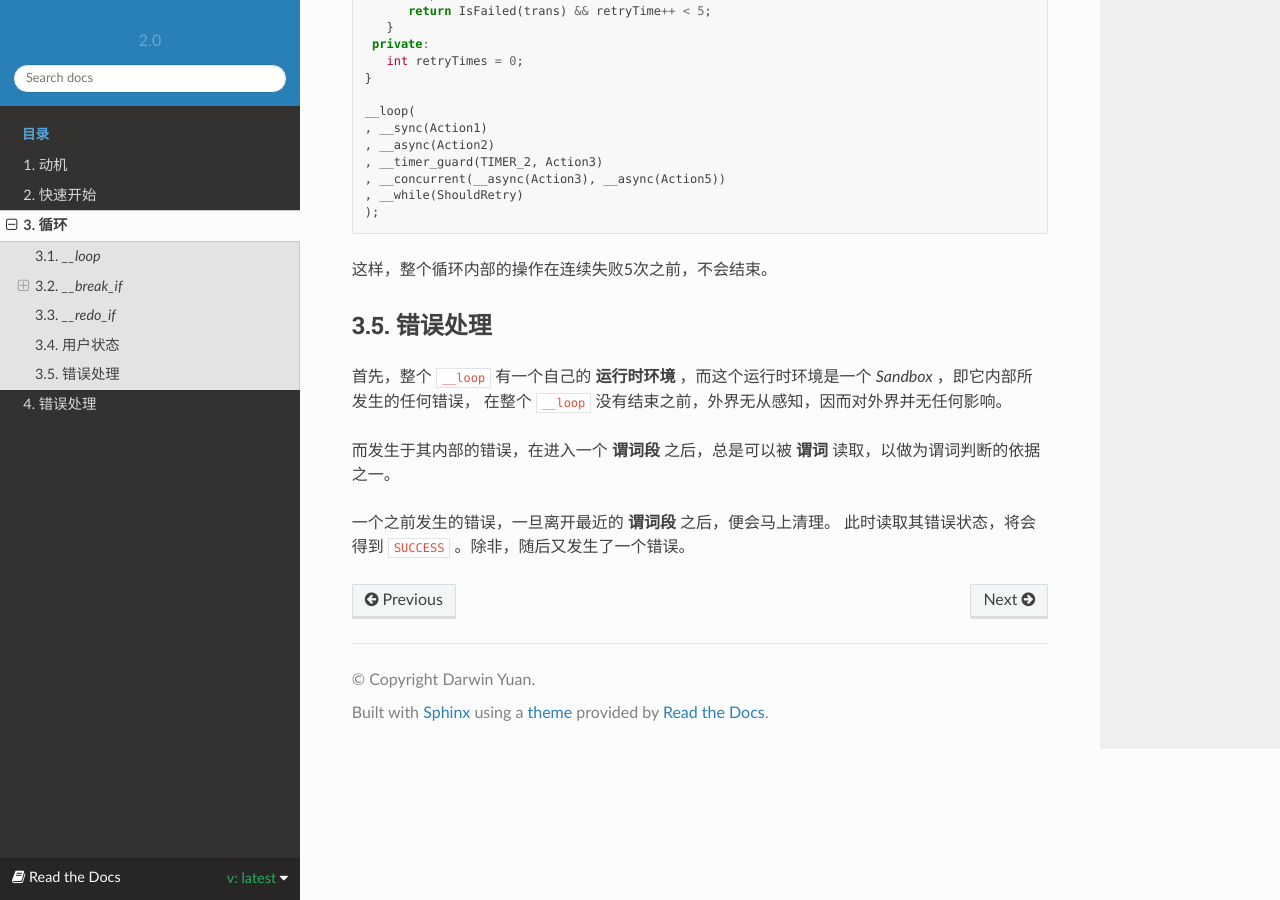
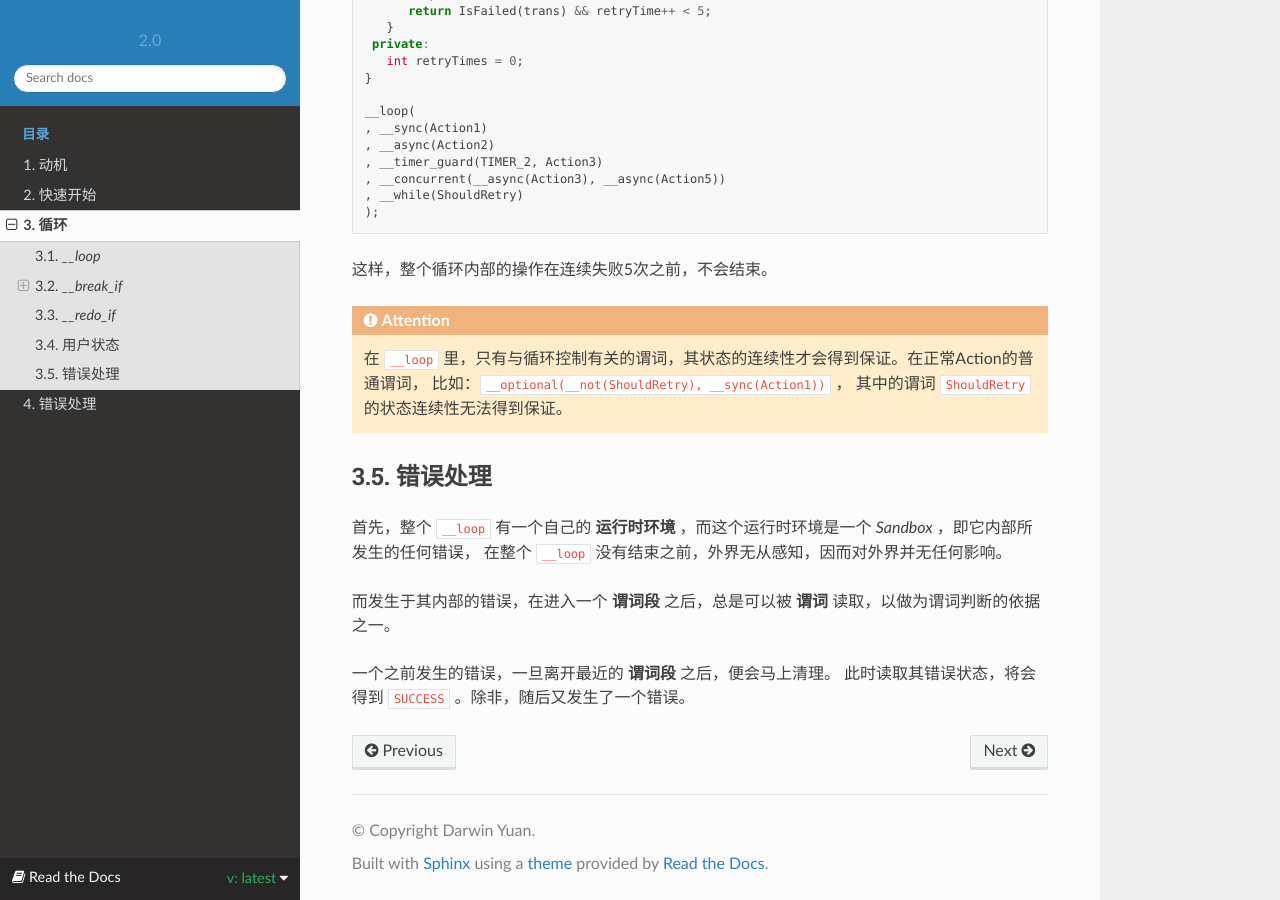
Before and after one commit to godsme/trans-dsl-2, a Sphinx documentation site: the page built from doc/source/loop.rst, in a window 1280 px wide and 900 px high, scrolled down 3976 px. Built offline with Sphinx 7.4.7 and the Read the Docs theme 2.0.0, drawn with Linux system fonts in a browser that asks for light colours.

Commit message:
refactored loop

```diff
--- a/doc/source/loop.rst
+++ b/doc/source/loop.rst
@@ -201,6 +201,11 @@
 
 这样，整个循环内部的操作在连续失败5次之前，不会结束。
 
+.. attention::
+   在 ``__loop`` 里，只有与循环控制有关的谓词，其状态的连续性才会得到保证。在正常Action的普通谓词，
+   比如：``__optional(__not(ShouldRetry), __sync(Action1))`` ，
+   其中的谓词 ``ShouldRetry`` 的状态连续性无法得到保证。
+
 错误处理
 ---------
 
```
